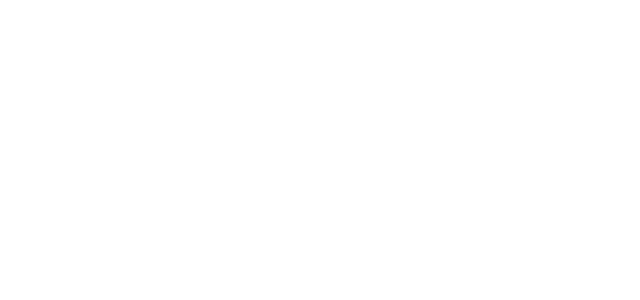
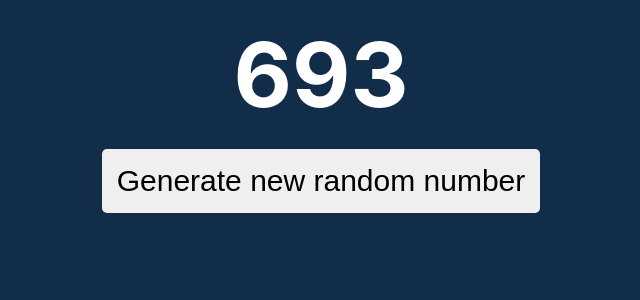
Before and after one commit to rusik88/learn_react, a React (Create React App) app: page / in a window 1280 px wide. Shown: the top 300 px of the page, without its empty margins (319-959 px from the left). Built offline with nearby package versions, Linux system fonts and the light colour scheme.

Commit message:
End part

```diff
--- a/src/App.js
+++ b/src/App.js
@@ -1,9 +1,10 @@
 import './App.css';
+import RandomNumber from './components/RandomNumber'
 
 function App() {
   return (
     <div className="App">
-
+      <RandomNumber maxNum={1000} />
     </div>
   );
 }
--- /dev/null
+++ b/src/components/RandomNumber.js
@@ -0,0 +1,19 @@
+import { useState } from "react";
+import generateRandomNumber from "../utils/generateRandomNumber";
+
+
+function RandomNumber({ maxNum }) {
+    const [randomNum, setRandomNum] = useState(generateRandomNumber(maxNum))
+    const changeRandomNum = () => {
+        setRandomNum(generateRandomNumber(maxNum))
+    }
+
+    return (
+        <div>
+            <h1>{ randomNum }</h1>
+            <button onClick={changeRandomNum}>Generate new random number</button>
+        </div>
+    )
+}
+
+export default RandomNumber
--- a/src/index.css
+++ b/src/index.css
@@ -1,3 +1,8 @@
+* {
+  padding:0;
+  margin:0;
+}
+
 body {
   margin: 0;
   font-family: -apple-system, BlinkMacSystemFont, 'Segoe UI', 'Roboto', 'Oxygen',
@@ -5,9 +10,20 @@
     sans-serif;
   -webkit-font-smoothing: antialiased;
   -moz-osx-font-smoothing: grayscale;
+  color:#fff;
+  background-color:#112d49;
 }
 
-code {
-  font-family: source-code-pro, Menlo, Monaco, Consolas, 'Courier New',
-    monospace;
+h1 {
+  font-size:90px;
+  margin-top:20px;
 }
+
+button {
+  border:0;
+  padding:15px;
+  font-size:30px;
+  margin:20px;
+  border-radius: 5px;
+  cursor:pointer;
+}
--- /dev/null
+++ b/src/utils/generateRandomNumber.js
@@ -0,0 +1,5 @@
+function generateRandomNumber(maxNum) {
+    return Math.floor(Math.random() * maxNum)
+}
+
+export default generateRandomNumber
```
